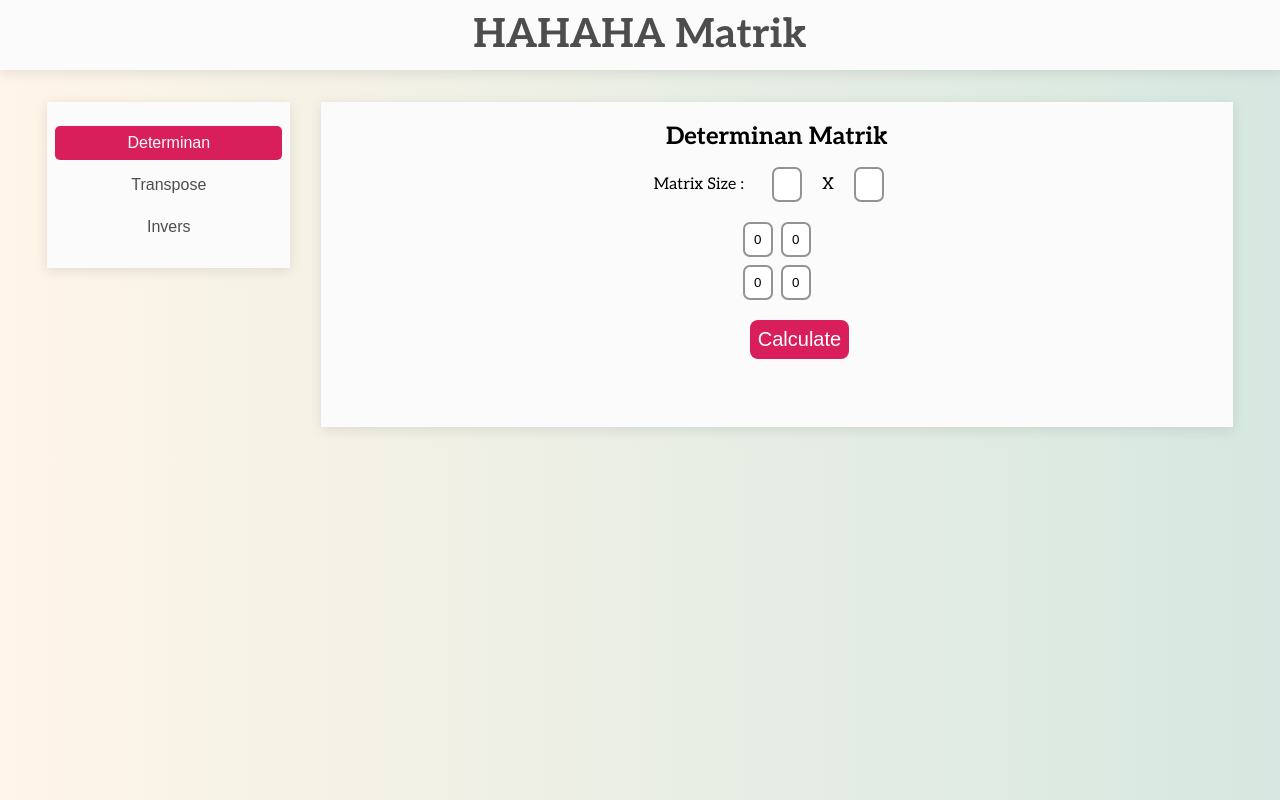
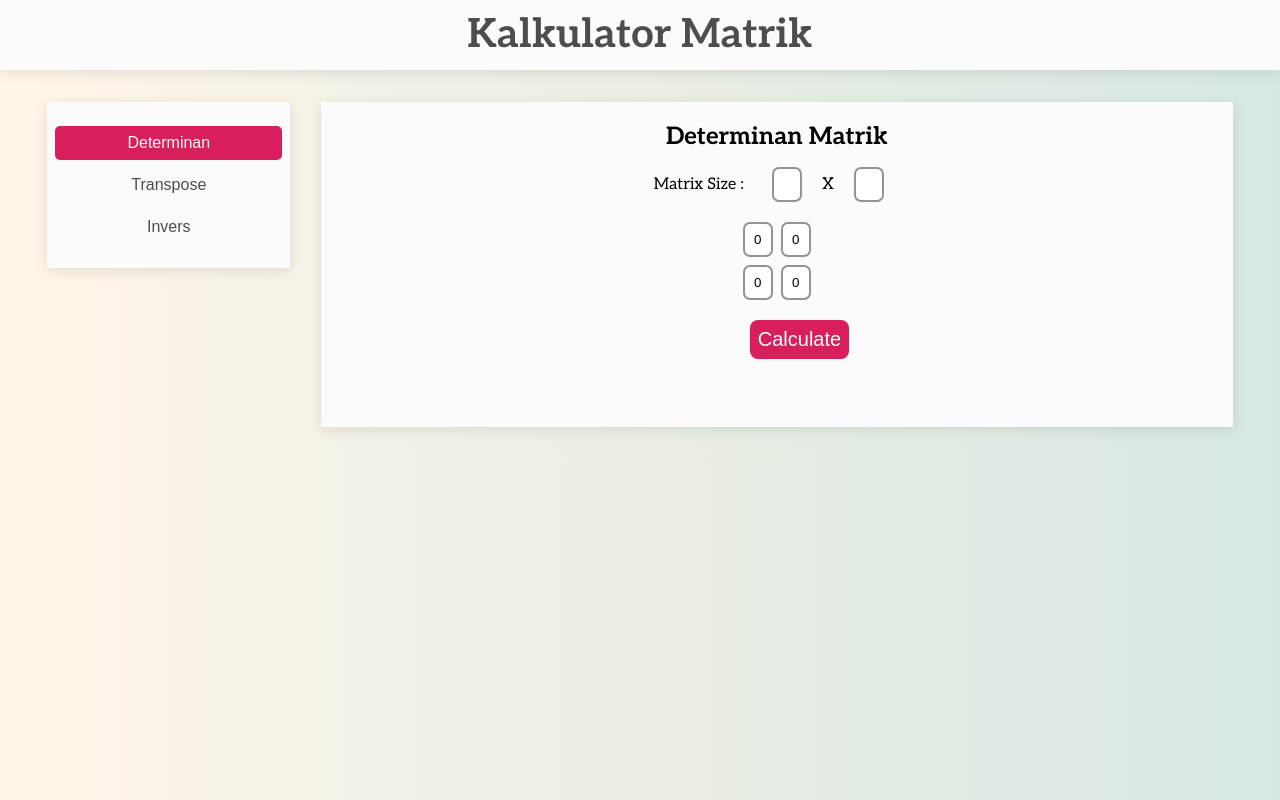
Before and after one commit to Lawyeritchi/kalkulator-matrik, a plain HTML site: page index.html in a window 1280 px wide. Drawn offline with Linux system fonts and the light colour scheme.

Commit message:
Update index.html

```diff
--- a/index.html
+++ b/index.html
@@ -14,7 +14,7 @@
     <div id="root">
       <header class="header">
         <a class="title" href="/">
-          <h1 class="title">HAHAHA Matrik</h1>
+          <h1 class="title">Kalkulator Matrik</h1>
         </a>
       </header>
       <main class="main">
```
